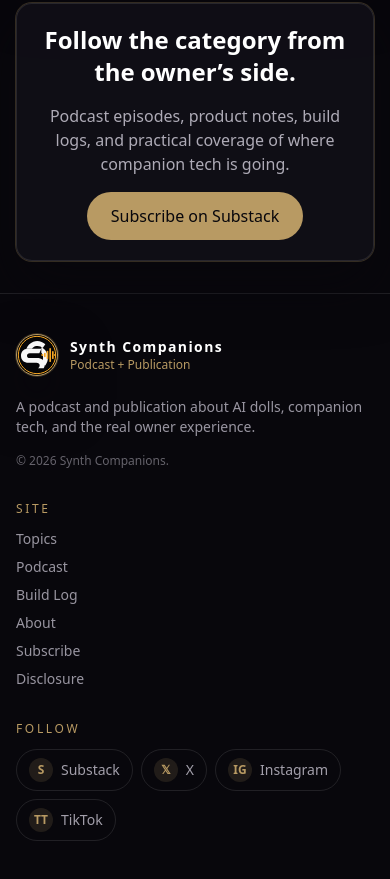
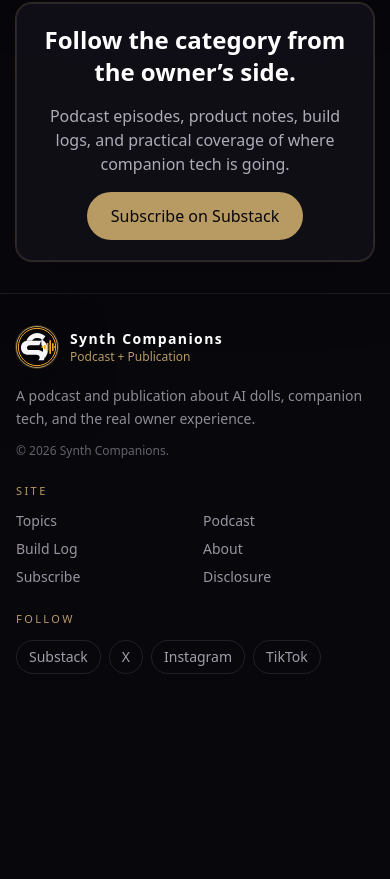
Before and after one commit to eliwhite2002-ux/This-Not-That, a Next.js app: page / in a window 390 px wide. Shown: the part 3868-4747 px from the top of the page. After the commit the page ends 4574 px from the top, so only its background shows below. Built offline with nearby package versions, Linux system fonts and the light colour scheme.

Commit message:
Tighten footer for mobile

```diff
--- a/components/SiteFooter.tsx
+++ b/components/SiteFooter.tsx
@@ -2,10 +2,10 @@
 import { BrandLockup } from './BrandMark';
 
 const socialLinks = [
-  { href: 'https://substack.com/@synthcompanions', label: 'Substack', short: 'S' },
-  { href: 'https://x.com/synthcompanions', label: 'X', short: '𝕏' },
-  { href: 'https://www.instagram.com/synthcompanions/', label: 'Instagram', short: 'IG' },
-  { href: 'https://www.tiktok.com/@synthcompanions', label: 'TikTok', short: 'TT' }
+  { href: 'https://substack.com/@synthcompanions', label: 'Substack' },
+  { href: 'https://x.com/synthcompanions', label: 'X' },
+  { href: 'https://www.instagram.com/synthcompanions/', label: 'Instagram' },
+  { href: 'https://www.tiktok.com/@synthcompanions', label: 'TikTok' }
 ];
 
 const siteLinks = [
@@ -19,20 +19,20 @@
 
 export function SiteFooter() {
   return (
-    <footer className="border-t border-white/10 px-4 py-10 md:px-8">
-      <div className="mx-auto grid w-full max-w-6xl gap-8 md:grid-cols-[1.3fr_0.7fr_0.9fr]">
-        <div className="space-y-4">
+    <footer className="border-t border-white/10 px-4 py-8 md:px-8 md:py-10">
+      <div className="mx-auto grid w-full max-w-6xl gap-6 md:grid-cols-[1.2fr_0.8fr_1fr]">
+        <div className="space-y-3">
           <Link href="/" className="inline-flex transition hover:opacity-90">
             <BrandLockup />
           </Link>
-          <p className="max-w-xl text-sm text-mist/70">
+          <p className="max-w-xl text-sm leading-relaxed text-mist/65">
             A podcast and publication about AI dolls, companion tech, and the real owner experience.
           </p>
           <p className="text-xs text-mist/45">© 2026 Synth Companions.</p>
         </div>
         <div className="space-y-3">
-          <p className="text-xs uppercase tracking-[0.22em] text-gold">Site</p>
-          <div className="grid gap-2 text-sm">
+          <p className="kicker">Site</p>
+          <div className="grid grid-cols-2 gap-x-4 gap-y-2 text-sm md:grid-cols-1">
             {siteLinks.map((link) => (
               <Link key={link.href} href={link.href} className="text-mist/70 transition hover:text-gold">
                 {link.label}
@@ -41,7 +41,7 @@
           </div>
         </div>
         <div className="space-y-3">
-          <p className="text-xs uppercase tracking-[0.22em] text-gold">Follow</p>
+          <p className="kicker">Follow</p>
           <div className="flex flex-wrap gap-2">
             {socialLinks.map((link) => (
               <a
@@ -49,12 +49,8 @@
                 href={link.href}
                 target="_blank"
                 rel="noreferrer"
-                className="inline-flex items-center gap-2 rounded-full border border-white/10 px-3 py-2 text-sm text-mist/75 transition hover:border-gold hover:text-gold"
-                aria-label={link.label}
+                className="rounded-full border border-white/10 px-3 py-1.5 text-sm text-mist/75 transition hover:border-gold hover:text-gold"
               >
-                <span className="inline-flex h-6 w-6 items-center justify-center rounded-full bg-gold/15 text-xs font-semibold text-gold">
-                  {link.short}
-                </span>
                 {link.label}
               </a>
             ))}
```
